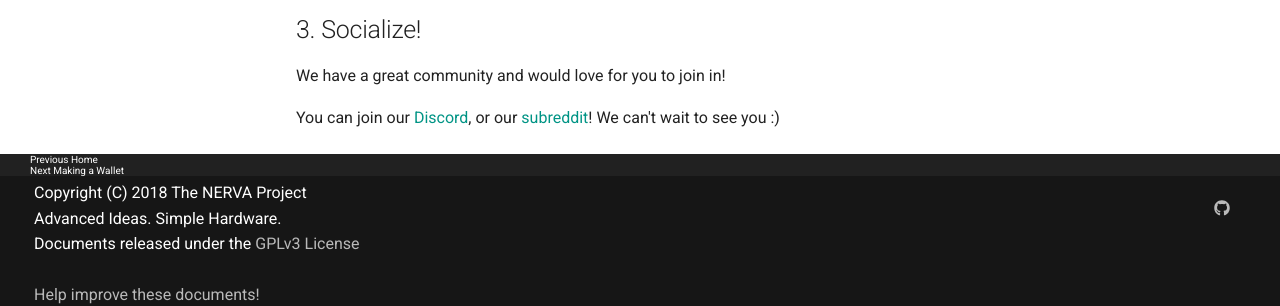
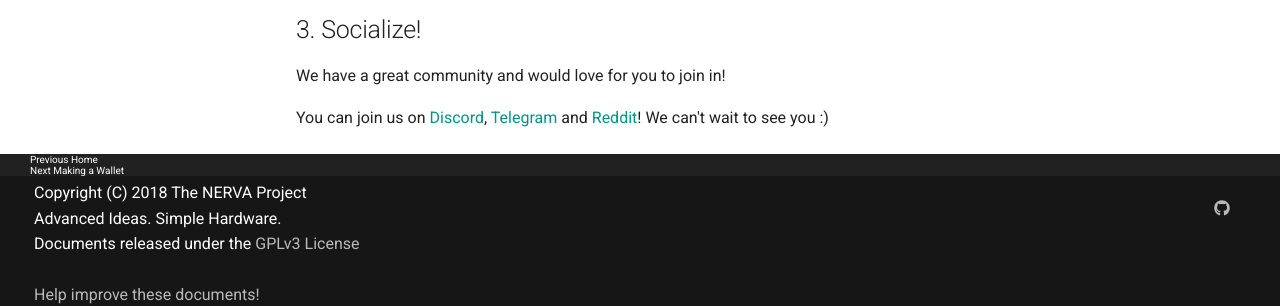
Before and after one commit to Sajo8/nerva-docs, an MkDocs documentation site: the page built from docs/Getting-Started.md, in a window 1280 px wide and 1239 px high. Shown: the part 927-1233 px from the top of the window. Built offline with MkDocs 1.6.1 and Material for MkDocs 9.7.7, drawn with Linux system fonts in a browser that asks for light colours; comment, search, counter and statistics services are not loaded.

Commit message:
Update Getting-Started.md

```diff
--- a/docs/Getting-Started.md
+++ b/docs/Getting-Started.md
@@ -27,4 +27,4 @@ To view an in-depth guide on how to mine NERVA, you can view [this guide](../gui
 
 We have a great community and would love for you to join in!
 
-You can join our [Discord](https://discord.gg/cTUwK5B), or our [subreddit](https://www.reddit.com/r/nerva/)! We can't wait to see you :)
+You can join us on [Discord](https://discord.gg/cTUwK5B), [Telegram](https://t.me/NervaXNV) and [Reddit](https://www.reddit.com/r/nerva/)! We can't wait to see you :)
```
